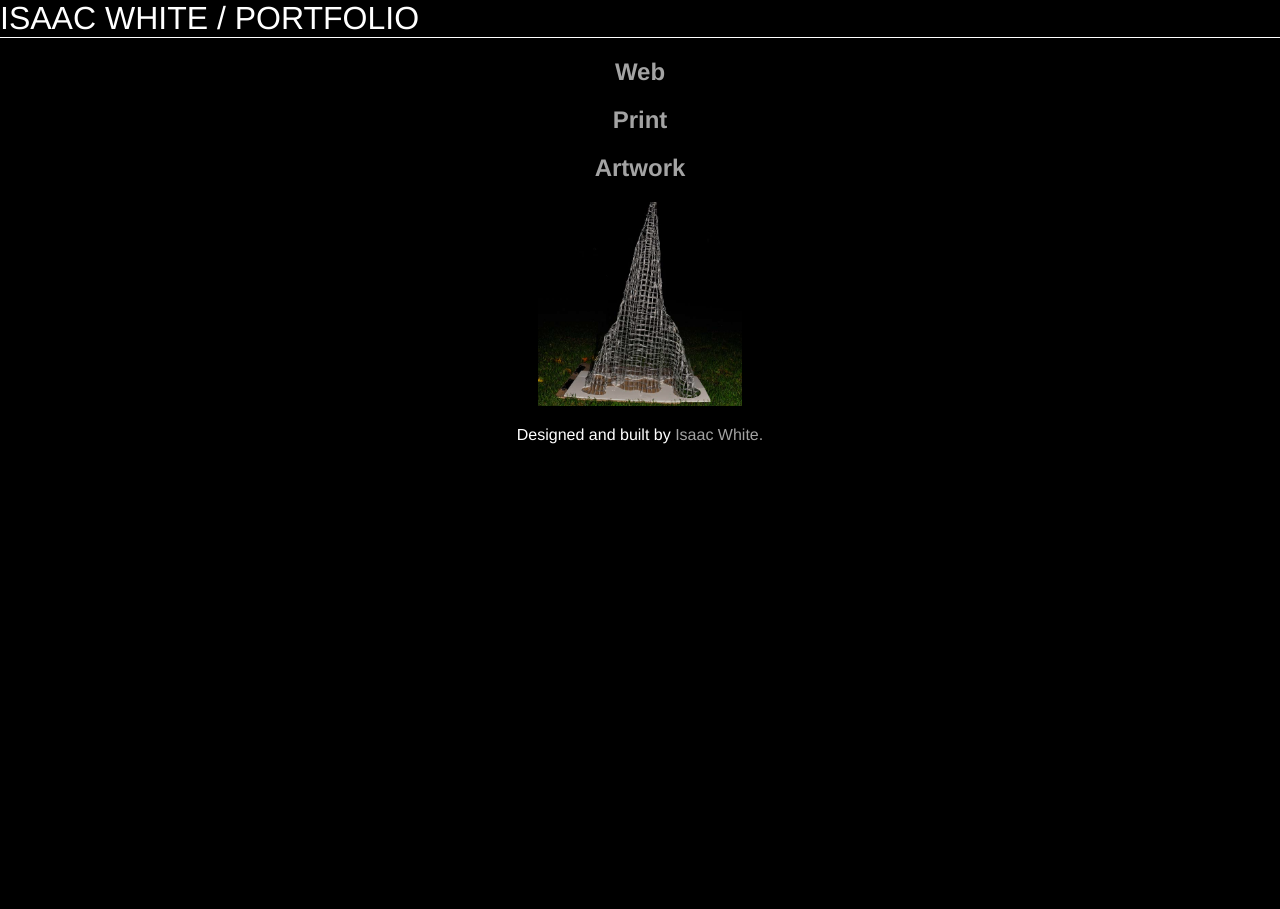
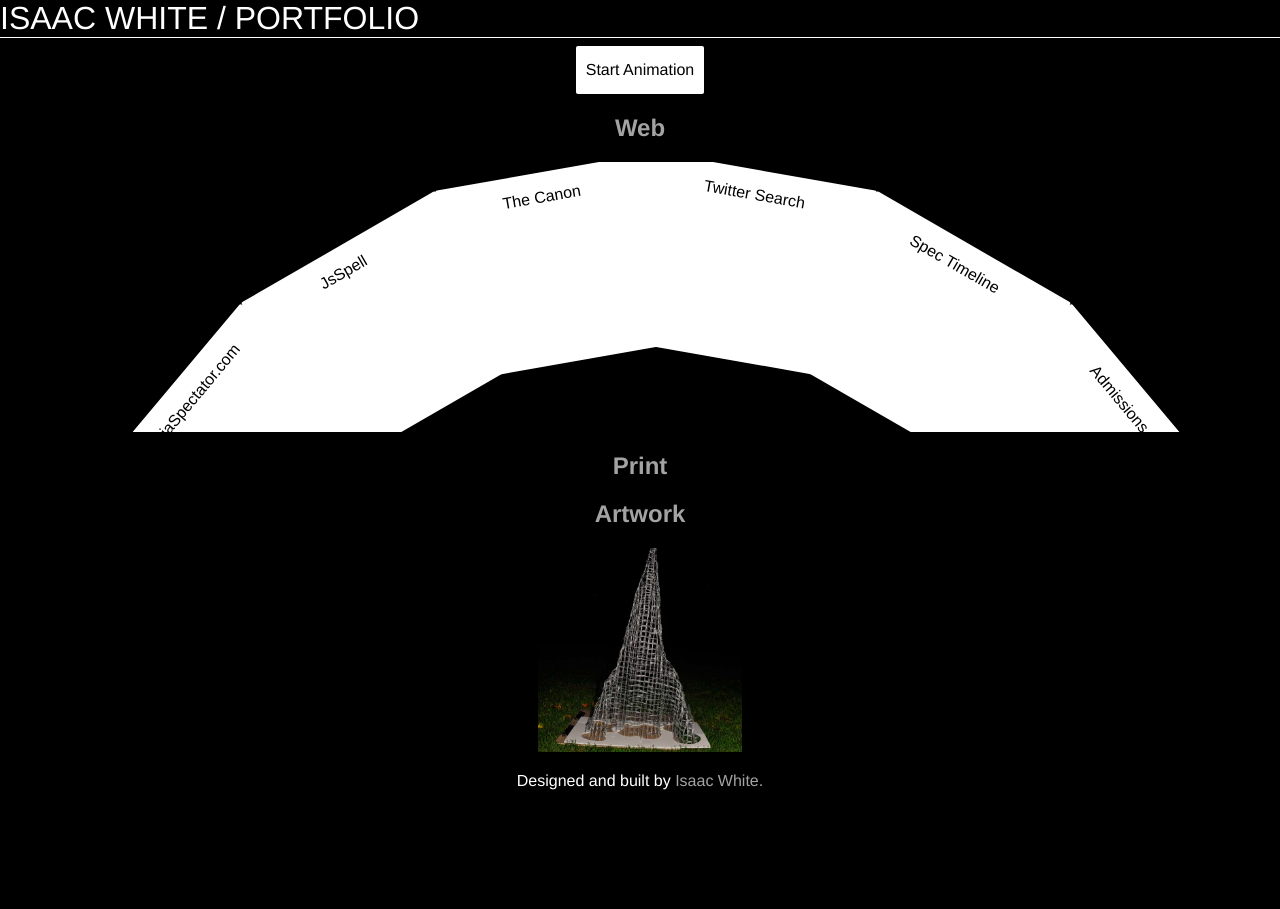
Before and after one commit to isaacwhite/isaacwhite.com, a PHP site: a page that uses portfolio/index.html in a window 1280 px wide. Shown: the top 909 px of the page. Run offline with PHP 8.4, Linux system fonts and the light colour scheme; some libraries are stand-ins or nearby versions.

Commit message:
Basic carousel with start trigger, beginning of drag function

```diff
--- a/css/style.css
+++ b/css/style.css
@@ -275,6 +275,38 @@ a:hover {
       display: inherit; }
   #portfolio .contain {
     display: inline; }
+  #portfolio li {
+    height: 10rem;
+    width: 12rem;
+    background-color: white;
+    color: black;
+    border-radius: 2px;
+    padding: 1rem; }
+    #portfolio li:after {
+      content: ""; }
+    #portfolio li:hover {
+      cursor: -moz-grab;
+      cursor: -webkit-grab;
+      cursor: grab; }
+  #portfolio .toggle-animation {
+    display: block;
+    height: 2rem;
+    width: 7rem;
+    text-align: center;
+    line-height: 2rem;
+    margin: 0 auto;
+    background-color: white;
+    color: black;
+    border-radius: 2px;
+    padding: .5rem; }
+    #portfolio .toggle-animation:hover {
+      cursor: pointer; }
+  #portfolio .web-region ul {
+    display: block;
+    margin: 0 auto;
+    position: relative;
+    padding: 0;
+    overflow: hidden; }
 
 #fancybox-thumbs li:after {
   content: ''; }
--- a/css/style.scss
+++ b/css/style.scss
@@ -374,6 +374,44 @@ $cu-royal: #4a85c8;
 		.contain {
 			display: inline;
 		}
+		li {
+			height: 10rem;
+			width: 12rem;
+			background-color: white;
+			color: black;
+			border-radius: 2px;
+			padding: 1rem;
+			&:after {
+				content:"";
+			}
+			&:hover {
+				cursor: -moz-grab;
+				cursor: -webkit-grab;
+				cursor: grab;
+			}
+		}
+		.toggle-animation {
+			display:block;
+			height: 2rem;
+			width:7rem;
+			text-align:center;
+			line-height:2rem;
+			margin: 0 auto;
+			background-color: white;
+			color: black;
+			border-radius: 2px;
+			padding: .5rem;
+			&:hover {
+				cursor: pointer;
+			}
+		}
+		.web-region ul {
+			display: block;
+			margin: 0 auto;
+			position: relative;
+			padding: 0;
+			overflow: hidden;
+		}
 	}
 	#fancybox-thumbs li:after {
 		content:'';
--- a/js/main.js
+++ b/js/main.js
@@ -1,4 +1,7 @@
-var IW = {};
+var IW = {animating:false};
+IW.animationID = undefined;
+IW.animationRotation = 0;
+IW.dragging = undefined;
 
 
 $(".web").click(function(e) {
@@ -27,3 +30,132 @@ $(".art").click(function(e) {
 	    $(".art-region").html(data);
 	 }, false);
 });
+
+IW.currentWinWidth = $(window).width();
+IW.currentWinHeight = $(window).height();
+
+IW.getCircularPositioning= function(percent,radiusPx,centerPos) {
+	percent = (percent + IW.animationRotation)%1 - .25;
+	if (.25 < percent && percent < .75) {
+		percent = percent - .5;
+	}
+	var radAngle = percent * 2 * Math.PI - (.5 * Math.PI);
+	var xValue = radiusPx * Math.cos(radAngle) + radiusPx;
+	var yValue = radiusPx * Math.sin(radAngle) + radiusPx;
+	var coord = {x:xValue,y:yValue};
+	var rotAngle = percent * 360;
+
+	var result = {loc:coord,rot:rotAngle};
+	return result;
+}
+
+$(document).ready(function () {
+	var container = $(".web-region ul");
+	var test = container.children();
+	var itemCount = test.length;
+	var radius = ((IW.currentWinWidth-200)/2);
+	var centerX = IW.currentWinWidth/2;
+	var centerY = IW.currentWinHeight/2;
+	var thisCenter = {x:centerX, y:centerY};
+	var itemWidth = $(".web-region ul li").width();
+
+	container.css({
+		width: IW.currentWinWidth - 200,
+		height: radius/2
+	});
+
+	for(var i = 0; i < test.length; i++){
+		var itemNumber = i;
+		var percent = itemNumber/test.length;
+		var returnVal = IW.getCircularPositioning(percent,radius,thisCenter,IW.animationRotation);
+		var rotateString = "rotate(" + returnVal.rot + "deg)";
+		var xPosition = returnVal.loc.x - itemWidth/2;
+		$(test[i]).css({
+			position:"absolute",
+			left:xPosition,
+			top:returnVal.loc.y,
+			transform: rotateString
+		});
+	}
+
+});
+IW.setRotation = function(jqueryContainer) {
+	var container = jqueryContainer;
+	var chilren = container.children();
+	var itemCount = test.length;
+	var radius = ((IW.currentWinWidth-200)/2);
+	container.css({
+		width: IW.currentWinWidth - 200,
+		height: radius/2
+	});
+}
+
+IW.startAnimation = function() {
+	var container = $(".web-region ul");
+	var test = container.children();
+	var itemCount = test.length;
+	var radius = ((IW.currentWinWidth-200)/2);
+	var centerX = IW.currentWinWidth/2;
+	var centerY = IW.currentWinHeight/2;
+	var thisCenter = {x:centerX, y:centerY};
+	var itemWidth = $(".web-region ul li").width();
+	console.log(itemWidth);
+	container.css({
+		width: IW.currentWinWidth - 200,
+		height: radius/2
+	});
+	var id = setInterval(function(){
+		for(var i = 0; i < test.length; i++){
+			var itemNumber = i;
+			var percent = itemNumber/(test.length * 2);
+			var returnVal = IW.getCircularPositioning(percent,radius,thisCenter);
+			// console.log(returnVal);
+			var rotateString = "rotate(" + returnVal.rot + "deg)";
+			var xPosition = returnVal.loc.x - itemWidth/2;
+			var yPosition = returnVal.loc.y + 20;
+			$(test[i]).css({
+				position:"absolute",
+				left:xPosition,
+				top: yPosition,
+				transform: rotateString
+			});
+		}
+		IW.animationRotation += .003;
+	},17);
+
+	return id;
+}
+
+IW.animateWithMouse = function() {
+	$(document).mousemove(function(e){
+		IW.animationID = setTimeout(function() {
+			var xPos = e.pageX;
+			var yPos = e.pageY;
+
+
+		},17);
+	});
+}
+
+$(".toggle-animation").click(function() {
+	if(!IW.animating) {
+		IW.animationID = IW.startAnimation();
+		IW.animating = true;
+	} else {
+		clearInterval(IW.animationID);
+		IW.animating = false;
+	}
+})
+
+$(".web-region ul li").mousedown(function() {
+	IW.dragging = true;
+	IW.animateWithMouse();
+});
+
+$(document).mouseup(function() {
+	if (IW.dragging) {
+		IW.dragging = false;
+		clearInterval(IW.animationID);
+		alert("Stopped dragging");
+	}
+});
--- a/portfolio/index.html
+++ b/portfolio/index.html
@@ -25,10 +25,22 @@
         <div id="portfolio">
             <h1><a href="/">ISAAC WHITE</a> / PORTFOLIO</h1>
 
+            <div class="toggle-animation">Start Animation</div>
             <div class="web-region">
                 <a class="web" href="/portfolio/web"><h2>Web</h2>
                     <img src="webThumb.jpg"/>
                 </a>
+                <ul>
+                    <li>IsaacWhite.com</li>
+                    <li>ColumbiaSpectator.com</li>
+                    <li>The Canon</li>
+                    <li>Spec Timeline</li>
+                    <li>Special Issues</li>
+                    <li>Spec Map</li>
+                    <li>JsSpell</li>
+                    <li>Twitter Search</li>
+                    <li>Admissions</li>
+                </ul>
             </div>
             <div class="print-region">
                 <a class="print" href="/portfolio/print"><h2>Print</h2>
```
